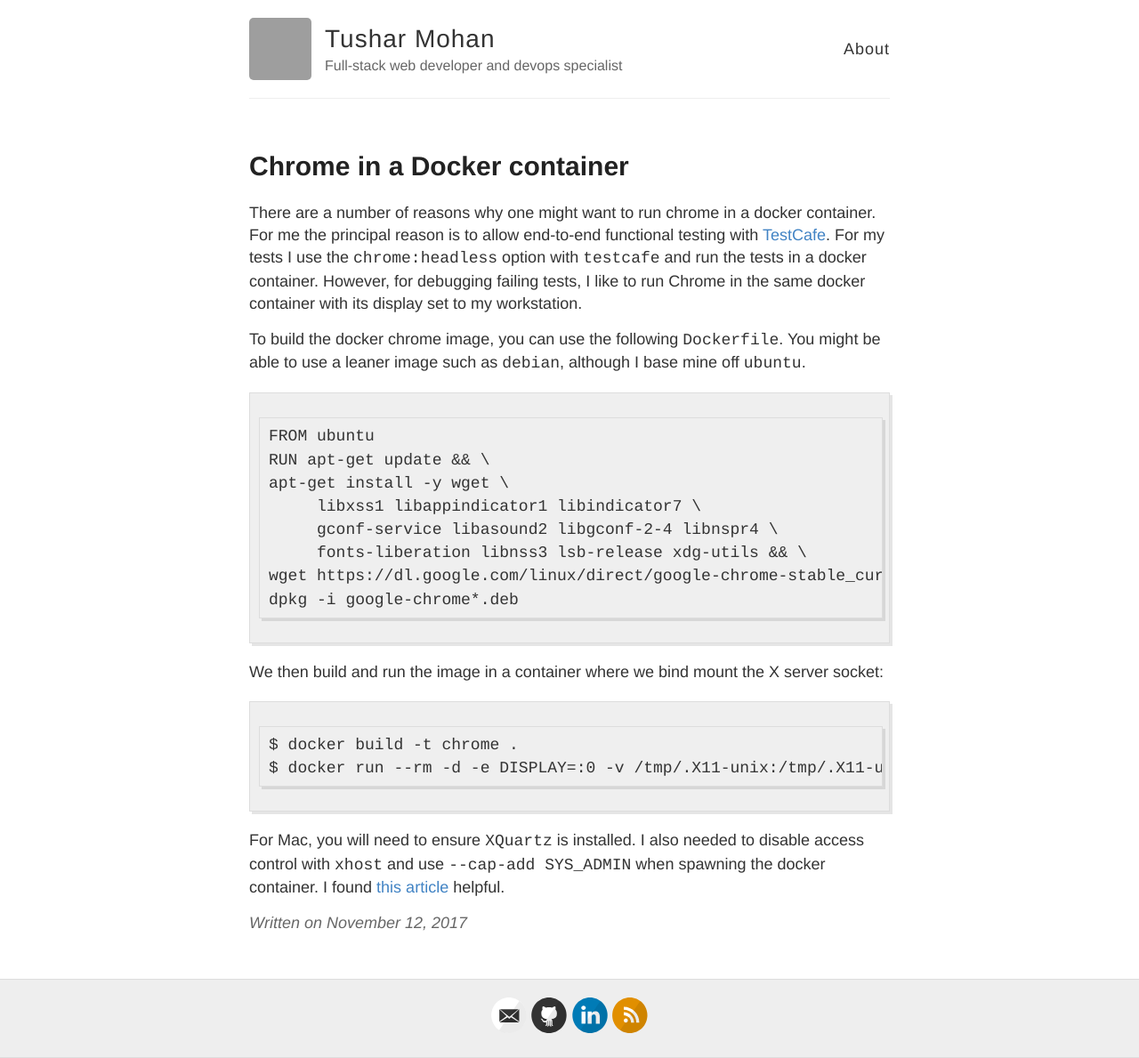
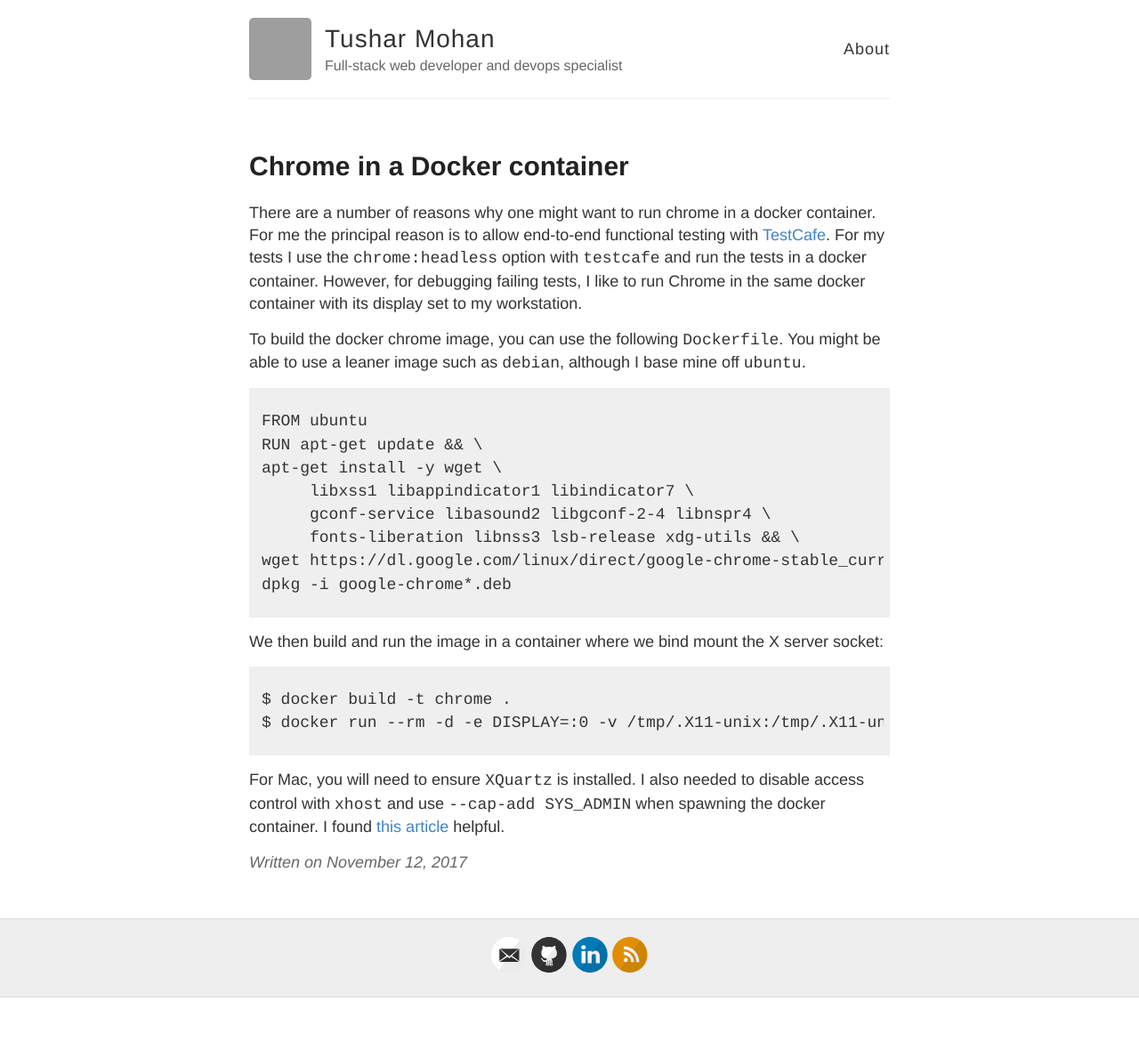
Before and after one commit to tushar-mohan/tushar-mohan.github.io, a Jekyll site: the page built from _posts/2017-11-12-chrome-in-docker.md, in a window 1280 px wide. Shown: the whole page at 89% size. Built offline with Jekyll 4.4.1, drawn with Linux system fonts in a browser that asks for light colours; after the commit the page ends 1121 px from its top, so only the background shows below that; grey boxes are pictures that could not be loaded.

Commit message:
improvements to formatting of code sections (removed ugly shadow effect)

```diff
--- a/_sass/_highlights.scss
+++ b/_sass/_highlights.scss
@@ -1,12 +1,12 @@
 
 .highlight {
   background-color: #efefef;
-  padding: 7px 7px 7px 10px;
-  border: 1px solid #ddd;
-  -moz-box-shadow: 3px 3px rgba(0,0,0,0.1);
-  -webkit-box-shadow: 3px 3px rgba(0,0,0,0.1);
-  box-shadow: 3px 3px rgba(0,0,0,0.1);
-  margin: 20px 0 20px 0;
+  padding: 7px 7px 7px 7px;
+  border: 1px;
+  /* -moz-box-shadow: 3px 3px rgba(0,0,0,0.1); */
+  /* -webkit-box-shadow: 3px 3px rgba(0,0,0,0.1); */
+  /* box-shadow: 3px 3px rgba(0,0,0,0.1);  */
+  margin: 10px 0 10px 0;
   overflow: scroll;
 }
 
```
